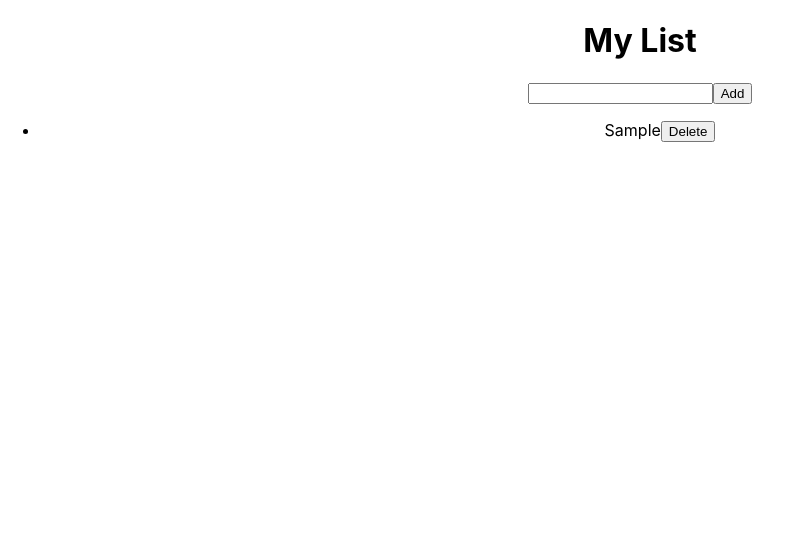
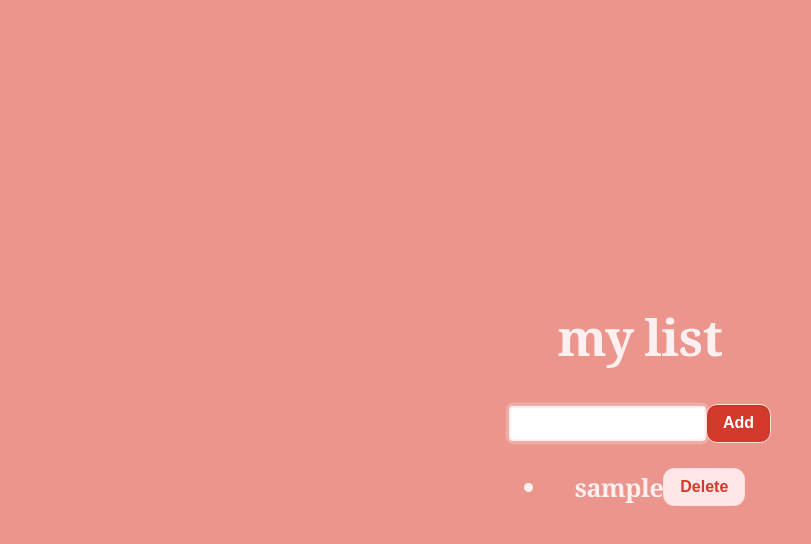
Before and after one commit to SchoolOfCode/Week-5-Day-4-Hackathon-React-App-naomi-katie-tristan, a React (Create React App) app in the folder my-app/: page / in a window 1280 px wide. Both pictures are taken after typing "Sample" into the empty fields and a click on the button "Add". Shown: the top 544 px of the page, without its empty margins (0-811 px from the left). Built offline with nearby package versions, Linux system fonts and the light colour scheme.

Commit message:
It's beautiful now, also naomi chose the colour

```diff
--- /dev/null
+++ b/my-app/src/AddButton/AddButton.css
@@ -0,0 +1,52 @@
+
+.AddButton {
+
+  background-color: #FFE7E7;
+  border: 1px solid #FEE0E0;
+  border-radius: 11px;
+  box-sizing: border-box;
+  color: #D33A2C;
+  cursor: pointer;
+
+  display: flex;
+  font-size: 1rem;
+  font-weight: 700;
+  line-height: 30px;
+  list-style: outside url(https://www.smashingmagazine.com/images/bullet.svg) none;
+  padding: 0.2rem 1rem;
+  text-decoration: none;
+  text-shadow: none;
+  text-underline-offset: 1px;
+  transition: border .2s ease-in-out,box-shadow .2s ease-in-out;
+  user-select: none;
+  -webkit-user-select: none;
+  touch-action: manipulation;
+
+  word-break: break-word;
+}
+
+.AddButton:active,
+.AddButton:hover,
+.AddButton:focus {
+  outline: 0;
+}
+
+
+.AddButton:active {
+  background-color: #D33A2C;
+  box-shadow: rgba(0, 0, 0, 0.12) 0 1px 3px 0 inset;
+  color: #FFFFFF;
+}
+
+.AddButton:hover {
+  background-color: #FFE3E3;
+  border-color: #FAA4A4;
+}
+
+.AddButton:active:hover,
+.AddButton:focus:hover,
+.AddButton:focus {
+  background-color: #D33A2C;
+  box-shadow: rgba(0, 0, 0, 0.12) 0 1px 3px 0 inset;
+  color: #FFFFFF;
+}
--- a/my-app/src/AddButton/Index.js
+++ b/my-app/src/AddButton/Index.js
@@ -1,8 +1,9 @@
 import React from "react";
+import "./AddButton.css";
 
 function AddButton(props) {
   return (
-    <button onClick={props.onClick}>
+    <button className="AddButton" onClick={props.onClick}>
       {props.label}
     </button>
   );
--- a/my-app/src/App/App.css
+++ b/my-app/src/App/App.css
@@ -1,3 +1,9 @@
 .App {
   text-align: center;
 }
+
+.inputAndButton {
+  display: flex;
+  justify-content: center;
+  align-items: center;
+}
--- a/my-app/src/App/App.js
+++ b/my-app/src/App/App.js
@@ -8,33 +8,36 @@ import "./App.css";
 function App() {
   const [inputValue, setInputValue] = useState(""); // This is the state variable for the input field.
   const [items, setItems] = useState([]);  // This is the state variable for the items array.
-  const [idCounter, setIdCounter] = useState(0);
+  const [idCounter, setIdCounter] = useState(0);  // This is the state variable for the idCounter.
 
-    const handleAddItem = () => {  // This function is called when the user clicks the Add button or presses the Enter key.
-    if (inputValue.trim() === "") { // If the input field is empty, do nothing.
-      return;
-    }
+  const handleAddItem = () => {  // This function is called when the user clicks the Add button or presses the Enter key. (The onEnter prop of the Input component is set to this function.)
+  if (inputValue.trim() === "") { // If the input field is empty, do nothing. (The trim() method removes whitespace from both sides of a string.)
+  return;
+  }
 
-    const newItem = { id: idCounter, value: inputValue }; // Create a new item object with a unique id and the value from the input field.
-    setItems([...items, newItem]);
-    setInputValue("");
-    setIdCounter(idCounter + 1);
-  };
+  const newItem = { id: idCounter, value: inputValue }; // Create a new item object with a unique id and the value from the input field. (The id is the current value of the idCounter.)
+  setItems([...items, newItem]); // Add the new item to the items array. (Set the items array to a new array that contains all the items from the old array, plus the new item.)
+  setInputValue(""); // Clear the input field. (Set the inputValue to an empty string.)
+  setIdCounter(idCounter + 1); // Increment the idCounter. (Set the idCounter to whatever it currently is, plus 1.)
+};
 
   const handleDeleteItem = (id) => {
-    const newItems = items.filter((item) => item.id !== id);
-    setItems(newItems);
-  };
+  const newItems = items.filter((item) => item.id !== id); // Create a new array with all items except the item with the given id. (The filter() method creates a new array with all elements that pass the test)
+  setItems(newItems); // Update the items array. (Set the value of the items state variable to the new array.)
+};
 
-  return (
+return (
     <div className="App">
       <h1>My List</h1>
+      <div className="inputAndButton">
       <Input
         value={inputValue}
-        onChange={setInputValue}
-        onEnter={handleAddItem}
+        onChange={setInputValue} // when the user types in the input field, update the inputValue state variable.
+        onEnter={handleAddItem} // when enter is pressed, call the handleAddItem function.
       />
       <AddButton label="Add" onClick={handleAddItem} />
+      </div>
+
       <List items={items} onDelete={handleDeleteItem} />
     </div>
   );
--- a/my-app/src/Button/Button.css
+++ b/my-app/src/Button/Button.css
@@ -0,0 +1,51 @@
+
+.DeleteButton {
+
+    background-color: #FFE7E7;
+    border: 1px solid #FEE0E0;
+    border-radius: 11px;
+    box-sizing: border-box;
+    color: #D33A2C;
+    cursor: pointer;
+    display: flex;
+    font-size: 1rem;
+    font-weight: 700;
+    line-height: 30px;
+    list-style: outside url(https://www.smashingmagazine.com/images/bullet.svg) none;
+    padding: 0.2rem 1rem;
+    text-decoration: none;
+    text-shadow: none;
+    text-underline-offset: 1px;
+    transition: border .2s ease-in-out,box-shadow .2s ease-in-out;
+    user-select: none;
+    -webkit-user-select: none;
+    touch-action: manipulation;
+
+    word-break: break-word;
+  }
+
+  .DeleteButton:active,
+  .DeleteButton:hover,
+  .DeleteButton:focus {
+    outline: 0;
+  }
+
+
+  .DeleteButton:active {
+    background-color: #D33A2C;
+    box-shadow: rgba(0, 0, 0, 0.12) 0 1px 3px 0 inset;
+    color: #FFFFFF;
+  }
+
+  .DeleteButton:hover {
+    background-color: #FFE3E3;
+    border-color: #FAA4A4;
+  }
+
+  .DeleteButton:active:hover,
+  .DeleteButton:focus:hover,
+  .DeleteButton:focus {
+    background-color: #D33A2C;
+    box-shadow: rgba(0, 0, 0, 0.12) 0 1px 3px 0 inset;
+    color: #FFFFFF;
+  }
--- a/my-app/src/Button/index.js
+++ b/my-app/src/Button/index.js
@@ -1,8 +1,9 @@
 import React from "react";
+import "./Button.css";
 
 function DeleteButton(props) {
   return (
-    <button onClick={props.onClick}>
+    <button className="DeleteButton"  onClick={props.onClick}>
       {props.label}
     </button>
   );
--- a/my-app/src/Input/Index.js
+++ b/my-app/src/Input/Index.js
@@ -1,13 +1,14 @@
 import React from "react";
+import "./Input.css";
 
-function Input(props) {
-  const handleInputChange = (e) => {
-    props.onChange(e.target.value);
+function Input(props) {  // This is a controlled component.
+  const handleInputChange = (e) => {   // This function is called when the user types in the input field.
+    props.onChange(e.target.value); // Update the state variable.
   };
 
-  const handleKeyPress = (e) => {
-    if (e.key === "Enter") {
-      props.onEnter();
+  const handleKeyPress = (e) => { // This function is called when the user presses a key.
+    if (e.key === "Enter") { // If the user presses the Enter key, call the onEnter function.
+      props.onEnter(); // Call the onEnter function.
     }
   };
 
@@ -15,8 +16,8 @@ function Input(props) {
     <input
       type="text"
       value={props.value}
-      onChange={handleInputChange}
-      onKeyPress={handleKeyPress}
+      onChange={handleInputChange} // Call the handleInputChange function when the user types in the input field.
+      onKeyPress={handleKeyPress} // Call the handleKeyPress function when the user presses a key.
     />
   );
 }
--- a/my-app/src/Input/Input.css
+++ b/my-app/src/Input/Input.css
@@ -0,0 +1,16 @@
+input {
+    border: 2px solid #FEF0F0;
+    border-radius: 4px;
+    box-shadow: 0 0 0 0.2rem rgba(254, 240, 240, 0.25);
+    outline: none;
+    padding: 0.5rem;
+
+
+    transition: border-color 0.15s ease-in-out, box-shadow 0.15s ease-in-out;
+    &:focus {
+        border-color: #FEF0F0;
+        box-shadow: 0 0 0 0.6rem rgba(254, 240, 240, 0.25);
+    }
+
+
+ }
--- a/my-app/src/List Item/Index.js
+++ b/my-app/src/List Item/Index.js
@@ -1,11 +1,14 @@
 import React from "react";
 import DeleteButton from "../Button/index.js";
+import "./ListItem.css";
 
 function ListItem(props) {
   return (
     <li>
+    <div className="listItem">
       {props.value}
       <DeleteButton label="Delete" onClick={props.onDelete} />
+    </div>
     </li>
   );
 }
--- a/my-app/src/List Item/ListItem.css
+++ b/my-app/src/List Item/ListItem.css
@@ -0,0 +1,5 @@
+.listItem { /* This was neccessary to stop the add button from wondering off below the input field */
+    display: flex;
+    justify-content: center;
+    align-items: center;
+  }
--- a/my-app/src/List/Index.js
+++ b/my-app/src/List/Index.js
@@ -1,5 +1,6 @@
 import React from "react";
 import ListItem from "../List Item/Index.js";
+import "./List.css";
 
 function List(props) {
   return (
--- a/my-app/src/index.css
+++ b/my-app/src/index.css
@@ -1,13 +1,25 @@
-body {
-  margin: 0;
-  font-family: -apple-system, BlinkMacSystemFont, 'Segoe UI', 'Roboto', 'Oxygen',
-    'Ubuntu', 'Cantarell', 'Fira Sans', 'Droid Sans', 'Helvetica Neue',
-    sans-serif;
-  -webkit-font-smoothing: antialiased;
-  -moz-osx-font-smoothing: grayscale;
-}
-
 code {
   font-family: source-code-pro, Menlo, Monaco, Consolas, 'Courier New',
     monospace;
 }
+
+body {
+  margin: 0;
+  font-family: Georgia, serif;
+  font-size: 25px;
+  letter-spacing: -0.4px;
+  word-spacing: -2.2px;
+  color: #FEF0F0;
+  font-weight: 700;
+  text-decoration: none;
+  font-style: normal;
+  font-variant: normal;
+  text-transform: lowercase;
+  -webkit-font-smoothing: antialiased;
+  -moz-osx-font-smoothing: grayscale;
+  display: flex;
+  justify-content: center;
+  align-items: center;
+  height: 100vh;
+  background-color: #EB958D;
+}
```
